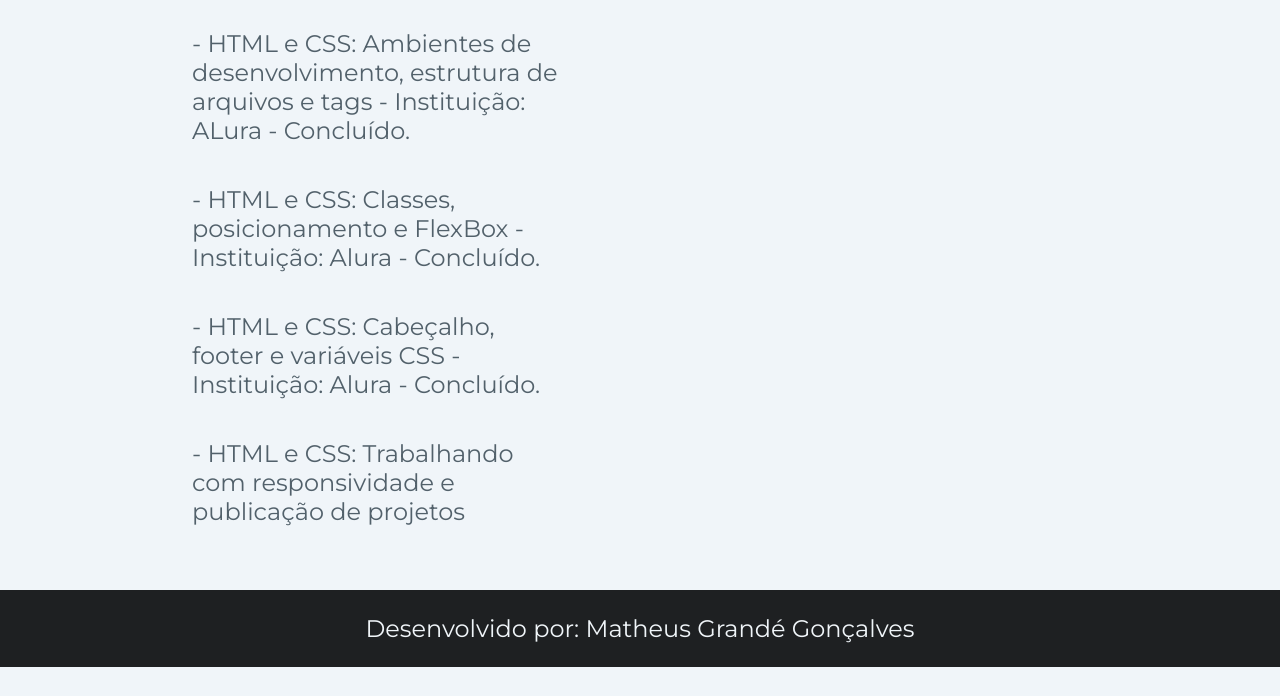
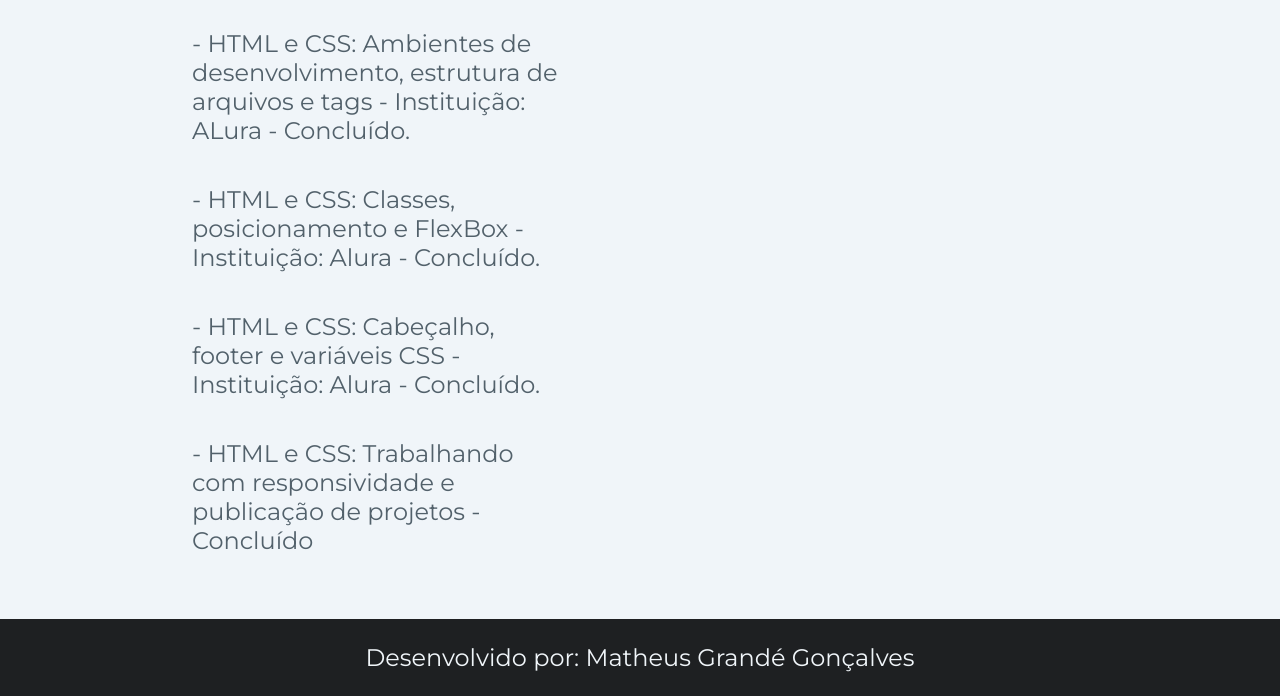
Before and after one commit to GrandeMatheus/Portifolio-Alura, a plain HTML site: page cv.html in a window 1280 px wide. Shown: the part 1128-1824 px from the top of the page. Before the commit the page ends 1795 px from the top, so only its background shows below. Drawn offline with nearby package versions, Linux system fonts and the light colour scheme.

Commit message:
atualização

```diff
--- a/cv.html
+++ b/cv.html
@@ -29,7 +29,7 @@
                 <p class="Apresentacao__conteudo__texto"> - HTML e CSS: Ambientes de desenvolvimento, estrutura de arquivos e tags - Instituição: ALura - Concluído.</p>
                 <p class="Apresentacao__conteudo__texto"> - HTML e CSS: Classes, posicionamento e FlexBox - Instituição: Alura - Concluído. </p>
                 <p class="Apresentacao__conteudo__texto"> - HTML e CSS: Cabeçalho, footer e variáveis CSS - Instituição: Alura - Concluído.</p>
-                <p class="Apresentacao__conteudo__texto"> - HTML e CSS: Trabalhando com responsividade e publicação de projetos</p>
+                <p class="Apresentacao__conteudo__texto"> - HTML e CSS: Trabalhando com responsividade e publicação de projetos - Concluído</p>
         </section>
         <img class="Apresentacao__imagem" src="./assets/1550710721417.jpg" alt="Minha Foto">
     </main>
```
Also changed, not shown: 1 other file.
